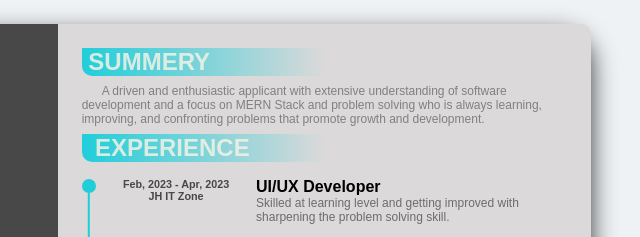
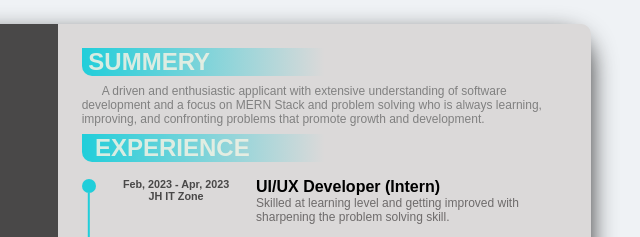
Before and after one commit to FahadAbdulQayyum/cvfahad, a plain HTML site: page index.html in a window 1280 px wide. Shown: the top 237 px of the page, 449-1089 px from the left. Drawn offline with nearby package versions, Linux system fonts and the light colour scheme.

Commit message:
intern added

```diff
--- a/index.html
+++ b/index.html
@@ -127,7 +127,7 @@
                         <h5>JH IT Zone</h5>
                     </div>
                     <div class="description">
-                        <h4>UI/UX Developer</h4>
+                        <h4>UI/UX Developer (Intern)</h4>
                         <p>Skilled at learning level and getting improved with sharpening the problem solving skill. </p>
                     </div>
                 </div>
```
